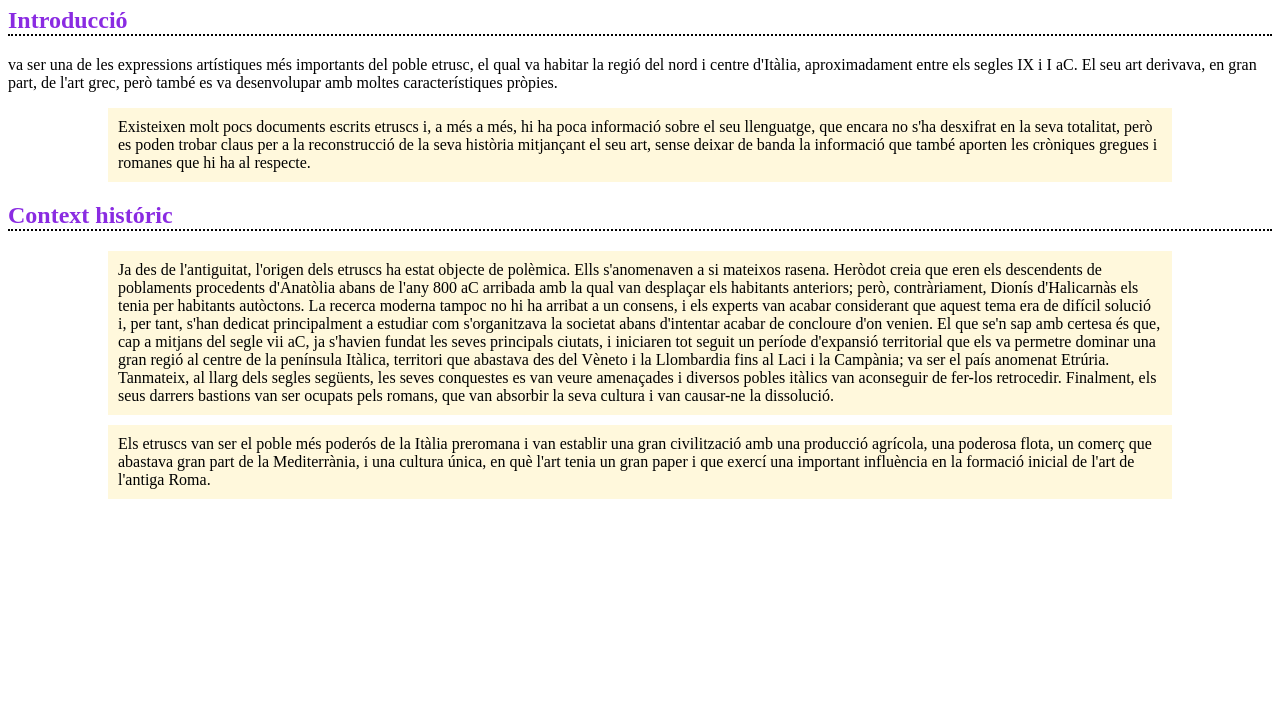
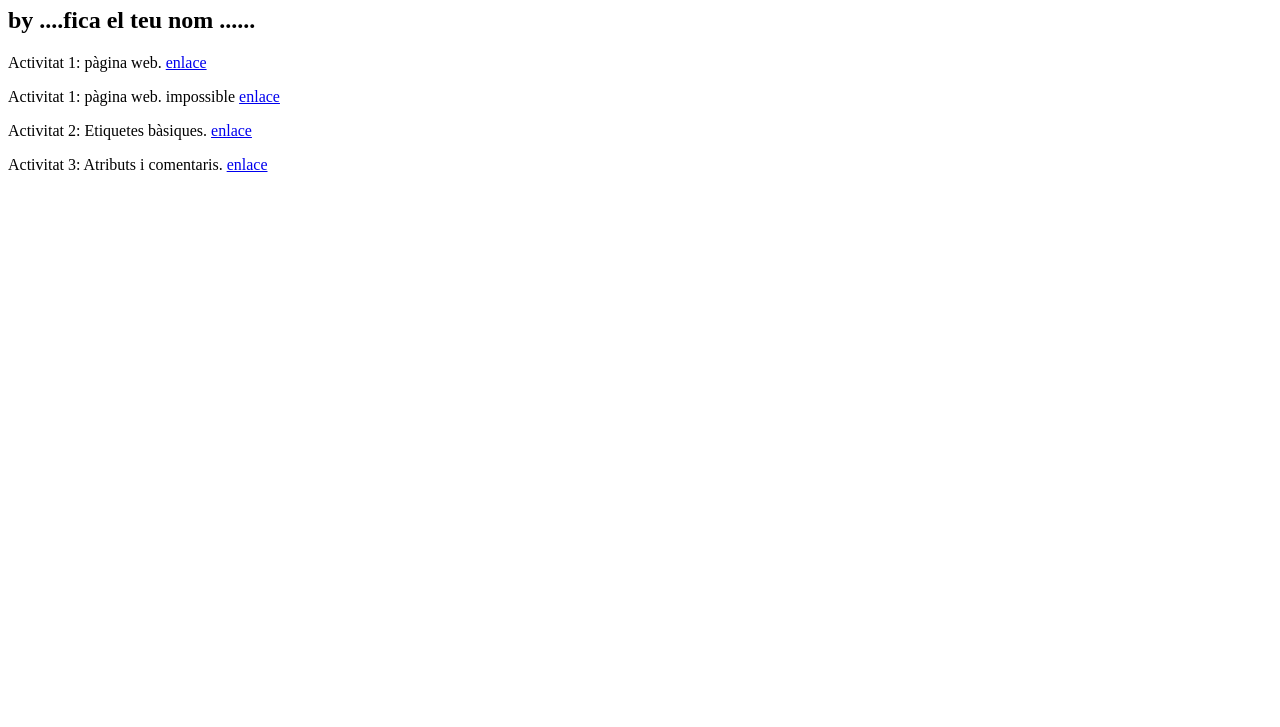
Before and after one commit to Faresito07/html, a plain HTML site: page index.html in a window 1280 px wide. Shown: the part 73-800 px from the top of the page. Drawn offline with Linux system fonts and the light colour scheme.

Commit message:
Add files via upload

```diff
--- a/index.html
+++ b/index.html
@@ -2,45 +2,16 @@
 <html lang="ca">
 <head>
     <meta charset="UTF-8">
-    <meta name="viewport" content="width=device-width, initial-scale=1.0">
-    <title>ACTIVIDAD-3</title>
+
+
 </head>
-<body>
-    <h1 align = "center" title="https://ca.wikipedia.org/wiki/escultura_etrusca" style="color: blue;">Etrusca</h1>
-    <h2 title="Font: https://ca.wikipedia.org/wiki/escultura_etrusca" style="color: blueviolet;border-bottom: 2px black dotted;">Introducció</h2>
-    <p align ="margin-right: 30%">   va ser una de les expressions artístiques més importants del poble etrusc, el qual va habitar la
- regió del nord i centre d'Itàlia, aproximadament entre els segles IX i I aC. El seu art derivava, en
-    gran part, de l'art grec, però també es va desenvolupar amb moltes característiques pròpies.</p>
 
-    <p style="margin: 10px 100px; background-color: cornsilk; padding: 10px;" align ="line-height:200%;margin:10px 200px; padding: 10px; background-color: cornsilk;"> Existeixen molt pocs documents escrits etruscs i, a més a més, hi ha poca
-
-  informació sobre el seu llenguatge, que encara no s'ha desxifrat en la seva
-
-        totalitat, però es poden trobar claus per a la reconstrucció de la seva
-
-    història mitjançant el seu art, sense deixar de banda la informació que
-
-        també aporten les cròniques gregues i romanes que hi ha al respecte.</p>
-
-<h2 style="color: blueviolet;border-bottom: 2px black dotted;" title="Font: https://ca.wikipedia.org/wiki/escultura_etrusca">Context históric</h2>
-
-<p style="margin: 10px 100px; background-color: cornsilk; padding: 10px;">Ja des de l'antiguitat, l'origen dels etruscs ha estat objecte de polèmica. Ells s'anomenaven a si mateixos
-rasena. Heròdot creia que eren els descendents de poblaments procedents d'Anatòlia abans de l'any 800
-aC arribada amb la qual van desplaçar els habitants anteriors; però, contràriament, Dionís d'Halicarnàs els
-    tenia per habitants autòctons. La recerca moderna tampoc no hi ha arribat a un consens, i els experts van
-    acabar considerant que aquest tema era de difícil solució i, per tant, s'han dedicat principalment a estudiar
- com s'organitzava la societat abans d'intentar acabar de concloure d'on venien. El que se'n sap amb certesa
-     és que, cap a mitjans del segle vii aC, ja s'havien fundat les seves principals ciutats, i iniciaren tot seguit
-un període d'expansió territorial que els va permetre dominar una gran regió al centre de la península
-    Itàlica, territori que abastava des del Vèneto i la Llombardia fins al Laci i la Campània; va ser el país
-anomenat Etrúria. Tanmateix, al llarg dels segles següents, les seves conquestes es van veure amenaçades
-    i diversos pobles itàlics van aconseguir de fer-los retrocedir. Finalment, els seus darrers bastions van ser
-  ocupats pels romans, que van absorbir la seva cultura i van causar-ne la dissolució.</p>
-
-<p style="margin: 10px 100px; background-color: cornsilk; padding: 10px;">Els etruscs van ser el poble més poderós de la Itàlia preromana i van establir una gran civilització amb una
-producció agrícola, una poderosa flota, un comerç que abastava gran part de la Mediterrània, i una cultura
-única, en què l'art tenia un gran paper i que exercí una important influència en la formació inicial de l'art
-de l'antiga Roma.</p>
-
+<body >
+   <h1 align="center">Activitats</h1>
+   <h2>by ....fica el teu nom ...... </h2>
+   <p>Activitat 1: pàgina web.  <a href="activitat01/index.html">enlace</a></p>
+   <p>Activitat 1: pàgina web. impossible <a href="activitat01/imposible.html">enlace</a></p>
+   <p>Activitat 2: Etiquetes bàsiques.   <a href="activitat02/index.html">enlace</a></p>
+   <p>Activitat 3: Atributs i comentaris.  <a href="activitat03/index.html">enlace</a></p>
 </body>
 </html>
```
